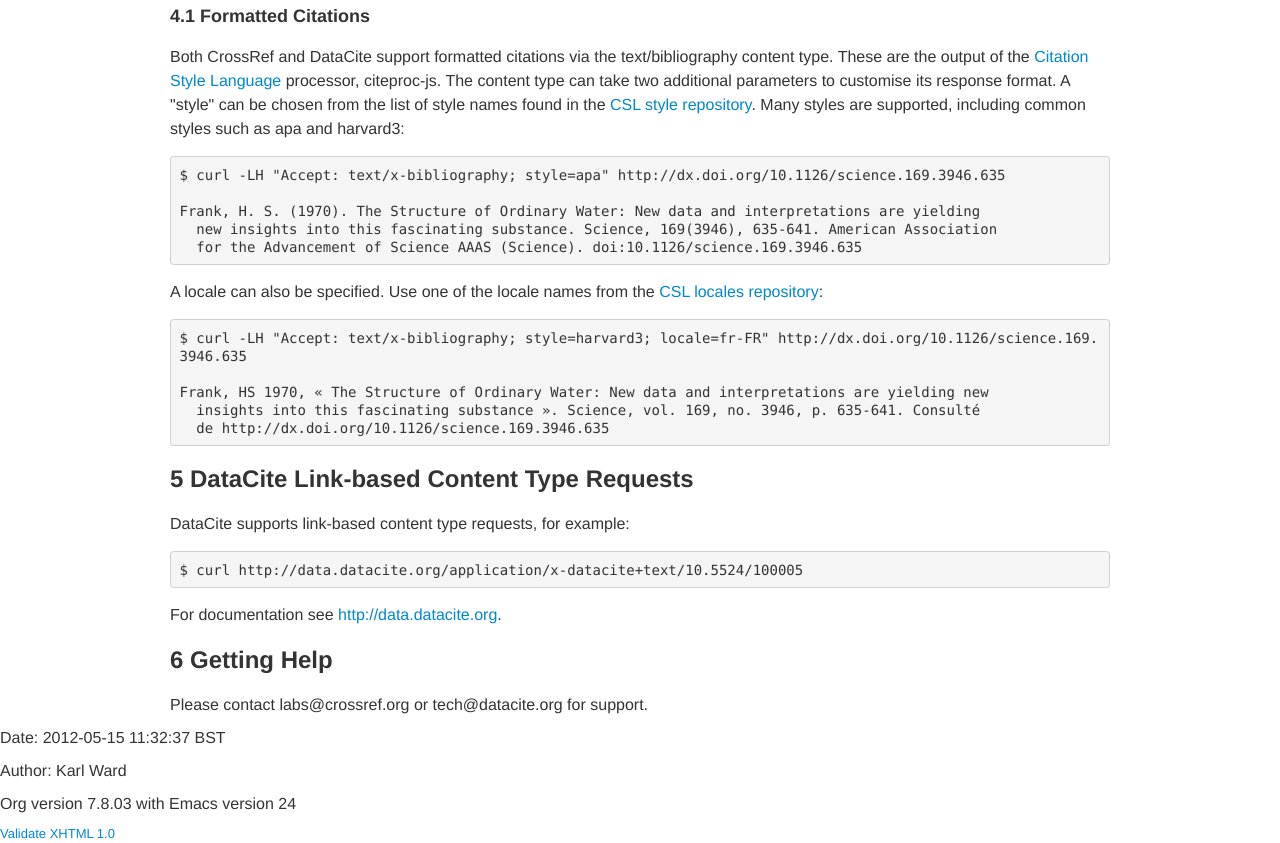
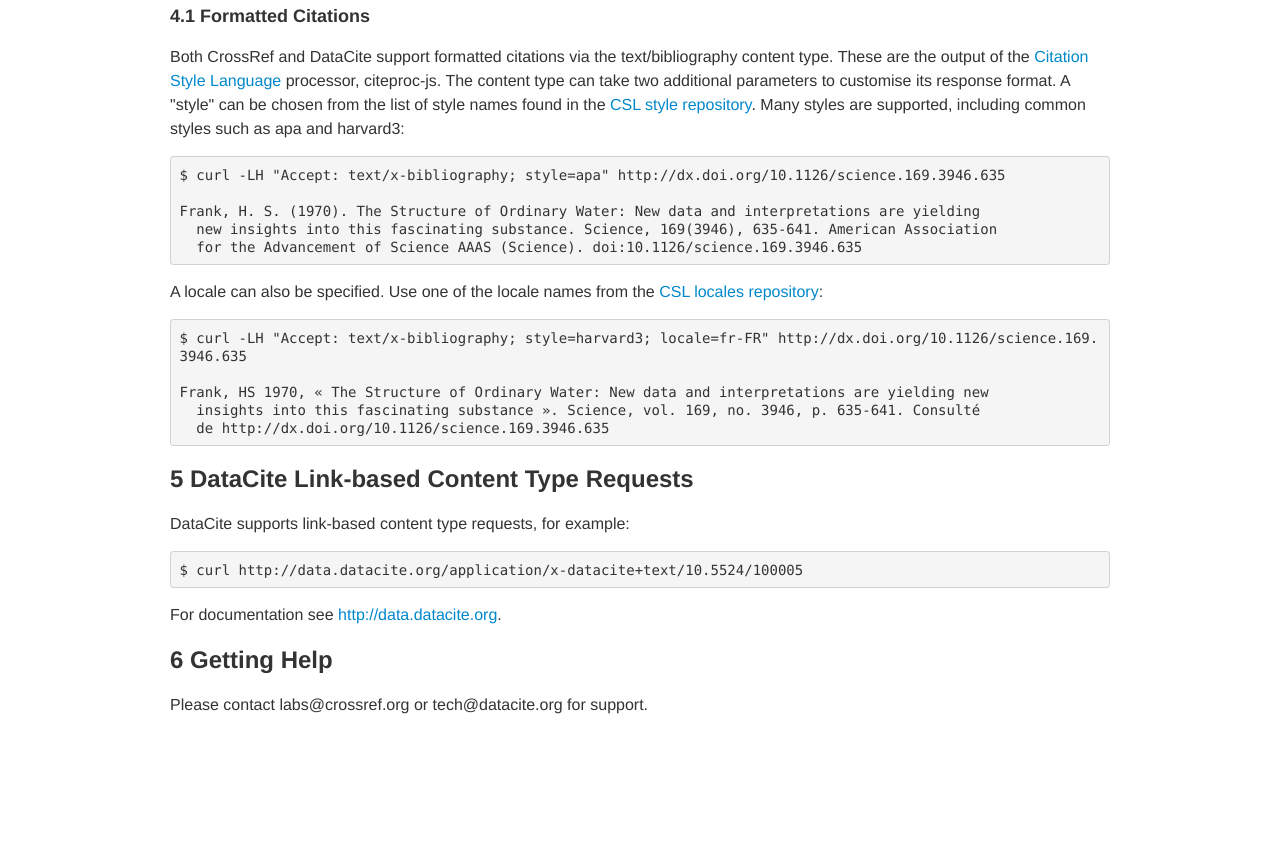
Before and after one commit to crosscite/cn-docs, a plain HTML site: page index.html in a window 1280 px wide. Shown: the part 3145-3988 px from the top of the page. After the commit the page ends 3871 px from the top, so only its background shows below. Drawn offline with Linux system fonts and the light colour scheme.

Commit message:
Remove postable.

```diff
--- a/index.html
+++ b/index.html
@@ -7,7 +7,7 @@
 <meta http-equiv="Content-Type" content="text/html;charset=utf-8"/>
 <meta name="title" content="DOI Content Negotiation"/>
 <meta name="generator" content="Org-mode"/>
-<meta name="generated" content="2012-05-15 11:32:37 BST"/>
+<meta name="generated" content="2012-05-15 11:33:43 BST"/>
 <meta name="author" content="Karl Ward"/>
 <meta name="description" content=""/>
 <meta name="keywords" content=""/>
@@ -451,13 +451,5 @@ Frank, HS 1970, « The Structure of Ordinary Water: New data and interpretation
 </div>
 </div>
 </div>
-
-<div id="postamble">
-<p class="date">Date: 2012-05-15 11:32:37 BST</p>
-<p class="author">Author: Karl Ward</p>
-<p class="creator">Org version 7.8.03 with Emacs version 24</p>
-<a href="http://validator.w3.org/check?uri=referer">Validate XHTML 1.0</a>
-
-</div>
 </body>
 </html>
```
